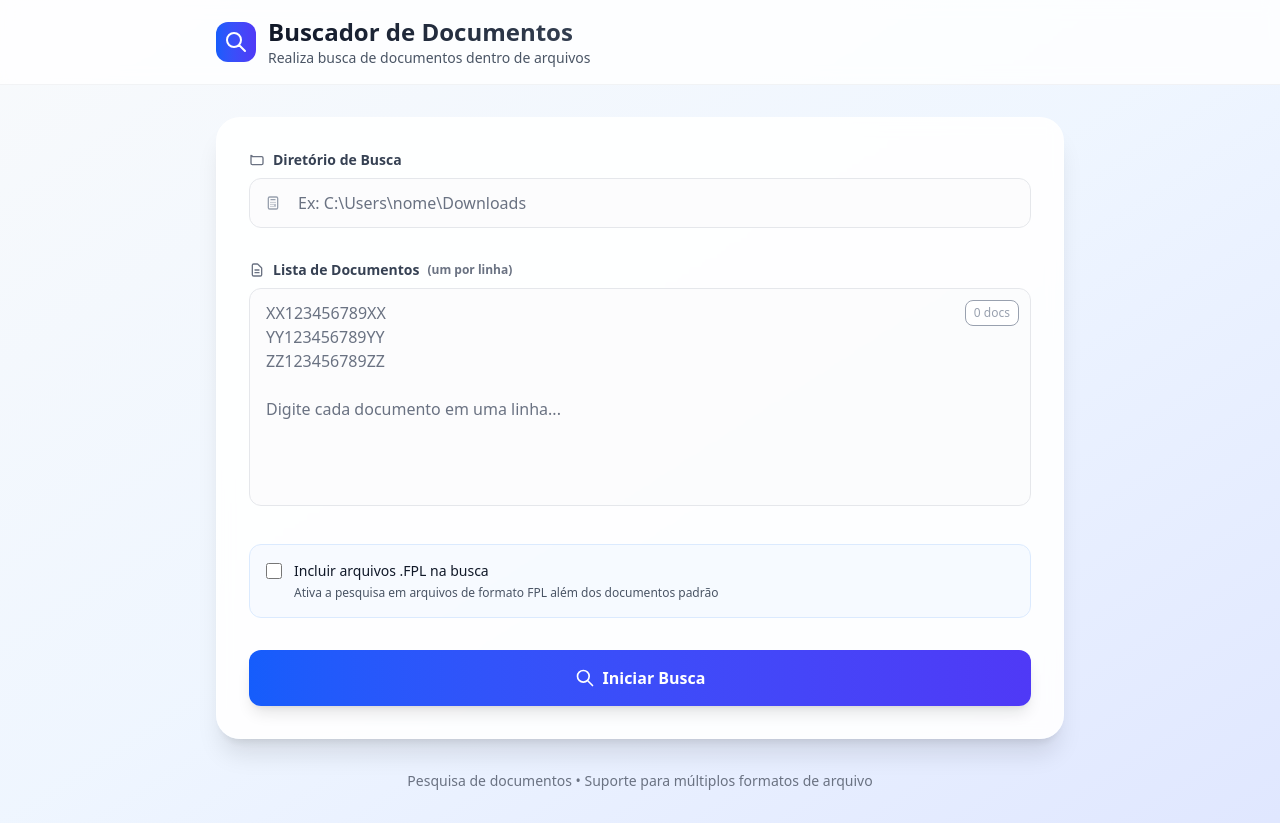
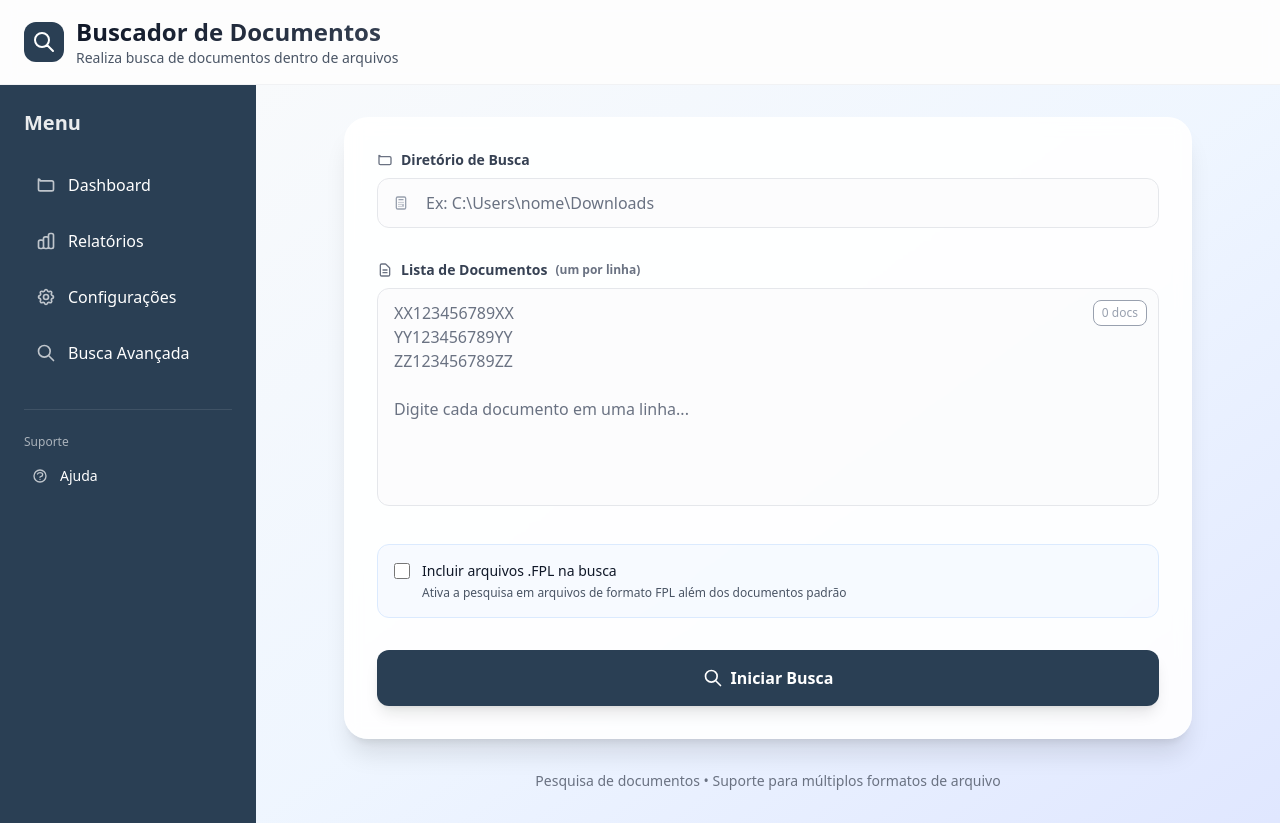
Before and after one commit to gabrielspk/search-docs-fastapi-react, a React (Vite) app in the folder frontend/: page / in a window 1280 px wide. Built offline with nearby package versions, Linux system fonts and the light colour scheme.

Commit message:
feat: add sidebar menu structure and update button color

```diff
--- a/frontend/src/App.css
+++ /dev/null
@@ -1,73 +0,0 @@
-/* frontend/src/App.css */
-body {
-  font-family: 'Segoe UI', Tahoma, Geneva, Verdana, sans-serif;
-  background-color: #f9f9f9;
-  margin: 0;
-  padding: 0;
-}
-
-.container {
-  max-width: 800px;
-  margin: 40px auto;
-  background: #ffffff;
-  padding: 30px 40px;
-  border-radius: 8px;
-  box-shadow: 0 0 12px rgba(0, 0, 0, 0.1);
-}
-
-h1 {
-  text-align: center;
-  color: #2c3e50;
-  margin-bottom: 30px;
-}
-
-h3 {
-  color: #34495e;
-  margin-top: 30px;
-}
-
-.highlight {
-  font-weight: bold;
-  color: #e67e22;
-}
-
-.resultados {
-  list-style: none;
-  padding: 0;
-  margin-top: 20px;
-}
-
-.resultados li {
-  padding: 10px;
-  margin-bottom: 10px;
-  background: #ecf0f1;
-  border-left: 4px solid #3498db;
-  border-radius: 4px;
-}
-
-.no-result {
-  margin-top: 15px;
-  font-style: italic;
-  color: #999;
-}
-
-.log-box {
-  margin-top: 40px;
-  padding: 20px;
-  background-color: #f4f6f7;
-  border: 1px solid #ccc;
-  border-radius: 6px;
-  font-size: 14px;
-  white-space: pre-wrap;
-  line-height: 1.5;
-  color: #2d3436;
-  max-height: 300px;
-  overflow-y: auto;
-}
-
-pre {
-  margin: 0;
-  font-family: 'Courier New', Courier, monospace;
-  background-color: transparent;
-  color: inherit;
-}
--- a/frontend/src/App.jsx
+++ b/frontend/src/App.jsx
@@ -120,12 +120,12 @@ function App() {
   };
 
 return (
-    <div className="min-h-screen bg-gradient-to-br from-slate-50 via-blue-50 to-indigo-100">
+  <div className="min-h-screen bg-gray-100">
     {/* Header com gradiente sutil */}
     <div className="bg-white/80 backdrop-blur-sm border-b border-gray-200/50 sticky top-0 z-10">
-        <div className="max-w-4xl mx-auto px-6 py-4">
+      <div className="max-w-full mx-auto px-6 py-4">
         <div className="flex items-center space-x-3">
-            <div className="w-10 h-10 bg-gradient-to-r from-blue-600 to-indigo-600 rounded-xl flex items-center justify-center">
+          <div className="w-10 h-10 bg-[#2A3F54] rounded-xl flex items-center justify-center">
             <svg className="w-6 h-6 text-white" fill="none" stroke="currentColor" viewBox="0 0 24 24">
               <path strokeLinecap="round" strokeLinejoin="round" strokeWidth={2} d="M21 21l-6-6m2-5a7 7 0 11-14 0 7 7 0 0114 0z" />
             </svg>
@@ -140,7 +140,61 @@ function App() {
       </div>
     </div>
 
+    {/* Container principal com flex */}
+    <div className="flex min-h-[calc(100vh-72px)]">
+
+      {/* Sidebar fixo */}
+      <aside className="w-64 bg-[#2A3F54] text-white flex-shrink-0 shadow-xl">
+        <div className="p-6">
+          <h2 className="text-xl font-bold mb-6 text-white/90">Menu</h2>
+
+          {/* Lista do menu */}
+          <nav className="space-y-2">
+            <a href="#" className="flex items-center space-x-3 p-3 rounded-lg hover:bg-[#3B4F65] transition-colors duration-200 group">
+              <svg className="w-5 h-5 text-white/70 group-hover:text-white" fill="none" stroke="currentColor" viewBox="0 0 24 24">
+                <path strokeLinecap="round" strokeLinejoin="round" strokeWidth={2} d="M3 7v10a2 2 0 002 2h14a2 2 0 002-2V9a2 2 0 00-2-2H5a2 2 0 00-2-2z" />
+              </svg>
+              <span className="font-medium">Dashboard</span>
+            </a>
+
+            <a href="#" className="flex items-center space-x-3 p-3 rounded-lg hover:bg-[#3B4F65] transition-colors duration-200 group">
+              <svg className="w-5 h-5 text-white/70 group-hover:text-white" fill="none" stroke="currentColor" viewBox="0 0 24 24">
+                <path strokeLinecap="round" strokeLinejoin="round" strokeWidth={2} d="M9 19v-6a2 2 0 00-2-2H5a2 2 0 00-2 2v6a2 2 0 002 2h2a2 2 0 002-2zm0 0V9a2 2 0 012-2h2a2 2 0 012 2v10m-6 0a2 2 0 002 2h2a2 2 0 002-2m0 0V5a2 2 0 012-2h2a2 2 0 012 2v14a2 2 0 01-2 2h-2a2 2 0 01-2-2z" />
+              </svg>
+              <span className="font-medium">Relatórios</span>
+            </a>
+
+            <a href="#" className="flex items-center space-x-3 p-3 rounded-lg hover:bg-[#3B4F65] transition-colors duration-200 group">
+              <svg className="w-5 h-5 text-white/70 group-hover:text-white" fill="none" stroke="currentColor" viewBox="0 0 24 24">
+                <path strokeLinecap="round" strokeLinejoin="round" strokeWidth={2} d="M10.325 4.317c.426-1.756 2.924-1.756 3.35 0a1.724 1.724 0 002.573 1.066c1.543-.94 3.31.826 2.37 2.37a1.724 1.724 0 001.065 2.572c1.756.426 1.756 2.924 0 3.35a1.724 1.724 0 00-1.066 2.573c.94 1.543-.826 3.31-2.37 2.37a1.724 1.724 0 00-2.572 1.065c-.426 1.756-2.924 1.756-3.35 0a1.724 1.724 0 00-2.573-1.066c-1.543.94-3.31-.826-2.37-2.37a1.724 1.724 0 00-1.065-2.572c-1.756-.426-1.756-2.924 0-3.35a1.724 1.724 0 001.066-2.573c-.94-1.543.826-3.31 2.37-2.37.996.608 2.296.07 2.572-1.065z" />
+                <path strokeLinecap="round" strokeLinejoin="round" strokeWidth={2} d="M15 12a3 3 0 11-6 0 3 3 0 016 0z" />
+              </svg>
+              <span className="font-medium">Configurações</span>
+            </a>
+
+            <a href="#" className="flex items-center space-x-3 p-3 rounded-lg hover:bg-[#3B4F65] transition-colors duration-200 group">
+              <svg className="w-5 h-5 text-white/70 group-hover:text-white" fill="none" stroke="currentColor" viewBox="0 0 24 24">
+                <path strokeLinecap="round" strokeLinejoin="round" strokeWidth={2} d="M21 21l-6-6m2-5a7 7 0 11-14 0 7 7 0 0114 0z" />
+              </svg>
+              <span className="font-medium">Busca Avançada</span>
+            </a>
+          </nav>
+
+          {/* Seção inferior do menu */}
+          <div className="mt-8 pt-6 border-t border-white/10">
+            <div className="text-xs text-white/60 mb-2">Suporte</div>
+            <a href="#" className="flex items-center space-x-3 p-2 rounded-lg hover:bg-[#3B4F65] transition-colors duration-200 text-sm">
+              <svg className="w-4 h-4 text-white/70" fill="none" stroke="currentColor" viewBox="0 0 24 24">
+                <path strokeLinecap="round" strokeLinejoin="round" strokeWidth={2} d="M8.228 9c.549-1.165 2.03-2 3.772-2 2.21 0 4 1.343 4 3 0 1.4-1.278 2.575-3.006 2.907-.542.104-.994.54-.994 1.093m0 3h.01M21 12a9 9 0 11-18 0 9 9 0 0118 0z" />
+              </svg>
+              <span>Ajuda</span>
+            </a>
+          </div>
+        </div>
+      </aside>
+
       {/* Conteúdo principal */}
+      <main className="flex-1 bg-gradient-to-br from-slate-50 via-blue-50 to-indigo-100">
         <div className="max-w-4xl mx-auto px-6 py-8">
           <div className="bg-white/90 backdrop-blur-sm rounded-3xl shadow-xl border border-white/20 overflow-hidden">
             {/* Formulário */}
@@ -218,7 +272,7 @@ function App() {
                 <button
                   onClick={handleSubmit}
                   disabled={loading}
-                className="w-full bg-gradient-to-r from-blue-600 to-indigo-600 hover:from-blue-700 hover:to-indigo-700 disabled:from-gray-400 disabled:to-gray-500 text-white font-semibold py-4 px-6 rounded-xl transition-all duration-200 transform hover:scale-[1.02] disabled:hover:scale-100 disabled:cursor-not-allowed shadow-lg hover:shadow-xl flex items-center justify-center space-x-2 cursor-pointer"
+                  className="w-full bg-[#2A3F54] hover:from-blue-700 hover:to-indigo-700 disabled:from-gray-400 disabled:to-gray-500 text-white font-semibold py-4 px-6 rounded-xl transition-all duration-200 transform hover:scale-[1.02] disabled:hover:scale-100 disabled:cursor-not-allowed shadow-lg hover:shadow-xl flex items-center justify-center space-x-2 cursor-pointer"
                 >
                   {loading ? (
                     <>
@@ -249,9 +303,6 @@ function App() {
                       <path strokeLinecap="round" strokeLinejoin="round" strokeWidth={2} d="M9 12l2 2 4-4m6 2a9 9 0 11-18 0 9 9 0 0118 0z" />
                     </svg>
                     <h2 className="text-lg font-bold text-gray-900">Resultados da Busca</h2>
-                  <div className="text-xs bg-green-100 text-green-800 px-2 py-1 rounded-full">
-                    {logs.length} entradas
-                  </div>
                   </div>
 
                   <div className="bg-white rounded-xl border border-gray-200 overflow-hidden">
@@ -315,6 +366,9 @@ function App() {
             <p>Pesquisa de documentos • Suporte para múltiplos formatos de arquivo</p>
           </div>
         </div>
+      </main>
+
+    </div>
   </div>
 );
 }
```
Lines whose indentation alone changed are shown as unchanged.
